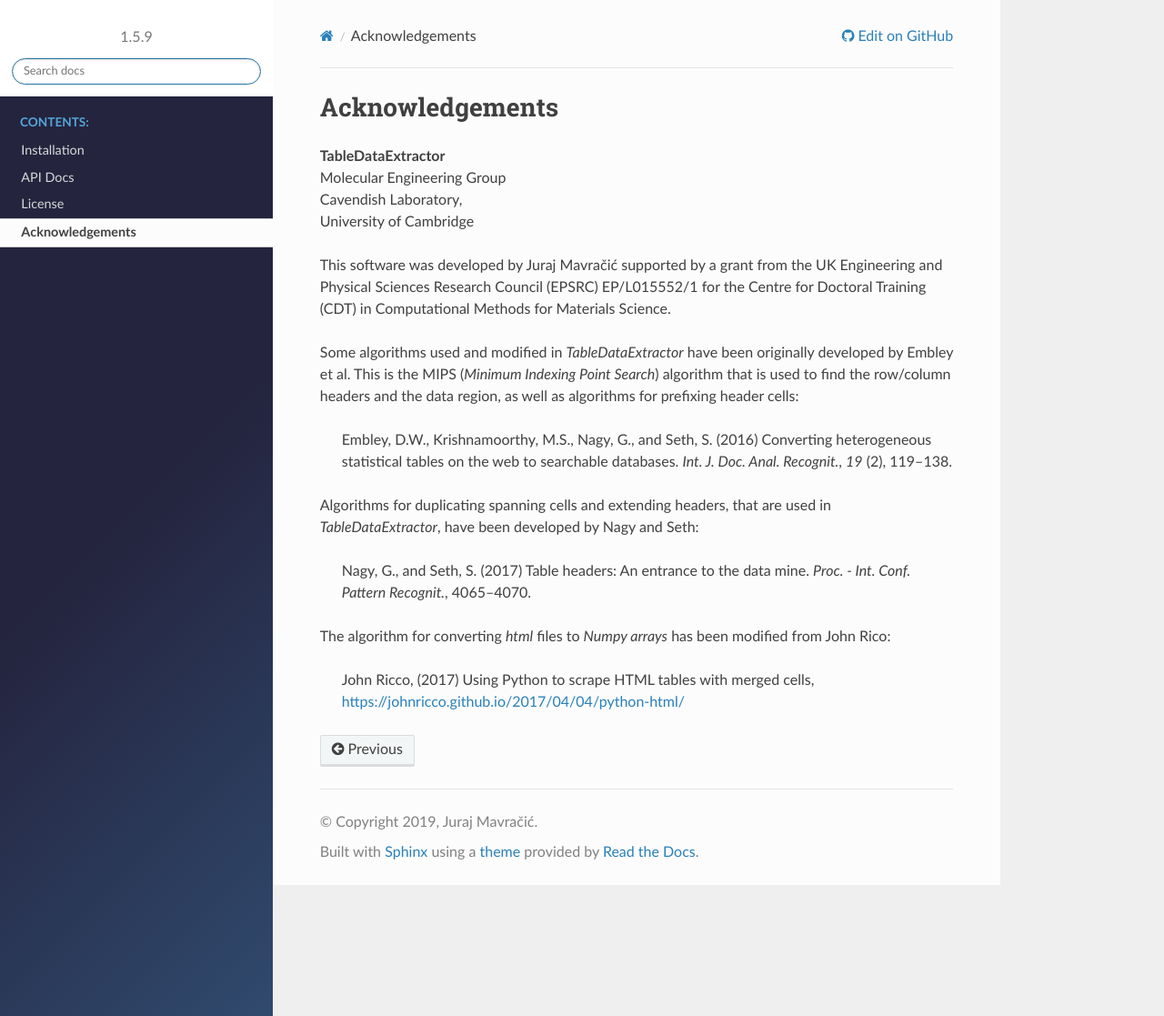
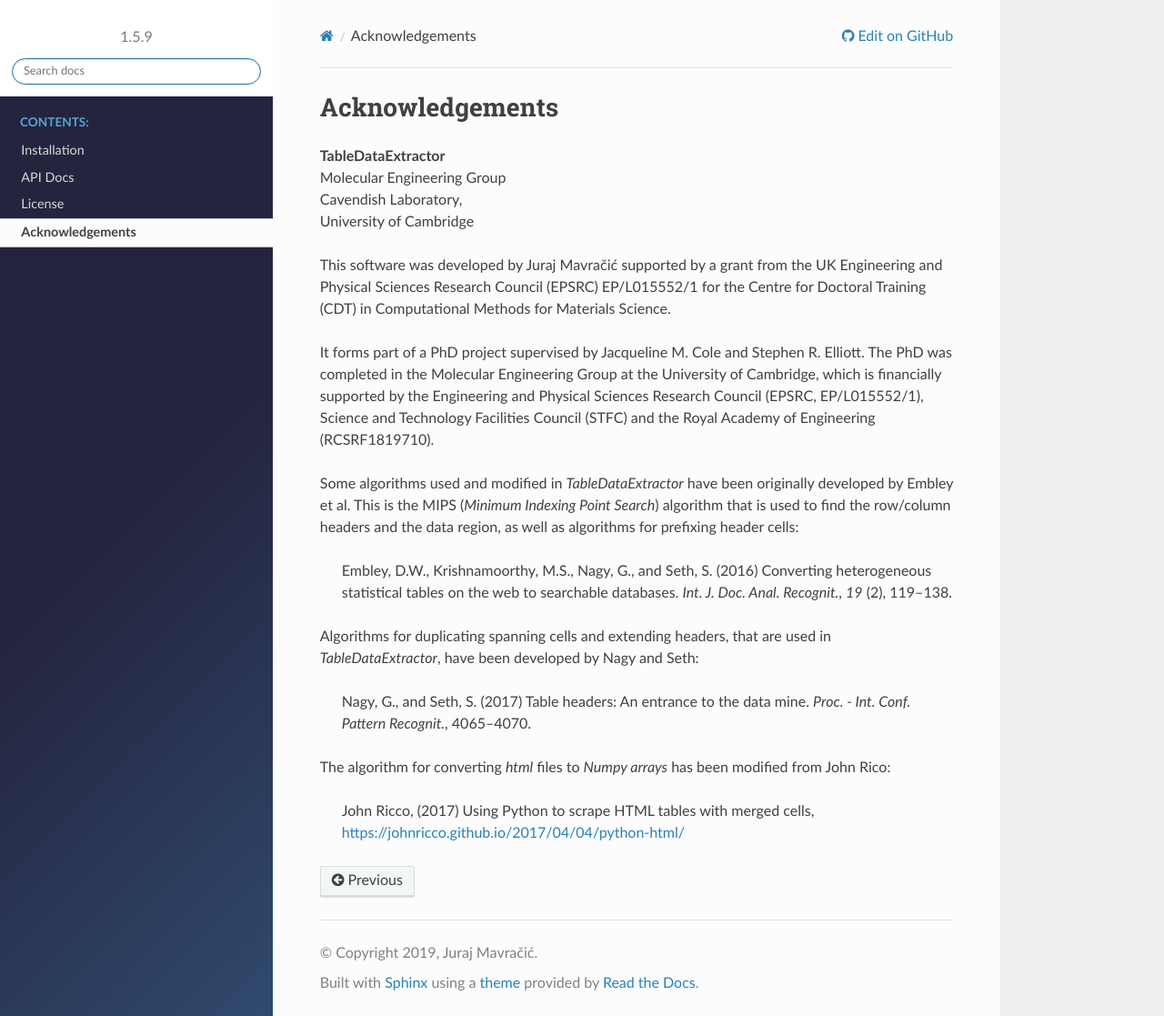
Before and after one commit to CambridgeMolecularEngineering/tabledataextractor, a Sphinx documentation site: the page built from docs/acknowledgement.rst, in a window 1280 px wide and 1117 px high. Shown: the whole window at 91% size. Built offline with Sphinx 7.4.7 and the Read the Docs theme 2.0.0, drawn with Linux system fonts in a browser that asks for light colours; pages that are not in the unit, such as notebooks, are missing from menus.

Commit message:
Funding statement updated, Prof Parker suggestion.
Signed-off-by: JurajMa <36662950+JurajMa@users.noreply.github.com>

```diff
--- a/docs/acknowledgement.rst
+++ b/docs/acknowledgement.rst
@@ -7,6 +7,9 @@ Acknowledgements
 | University of Cambridge
 
 This software was developed by Juraj Mavračić supported by a grant from the UK Engineering and Physical Sciences Research Council (EPSRC) EP/L015552/1 for the Centre for Doctoral Training (CDT) in Computational Methods for Materials Science.
+
+It forms part of a PhD project supervised by Jacqueline M. Cole and Stephen R. Elliott. The PhD was completed in the Molecular Engineering Group at the University of Cambridge, which is financially supported by the Engineering and Physical Sciences Research Council (EPSRC, EP/L015552/1), Science and Technology Facilities Council (STFC) and the Royal Academy of Engineering (RCSRF1819710).
+
 
 Some algorithms used and modified in *TableDataExtractor* have been originally developed by Embley et al.
 This is the MIPS (*Minimum Indexing Point Search*) algorithm that is used to find the row/column headers
```
